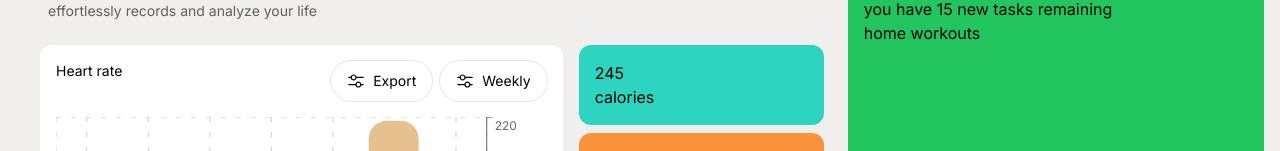
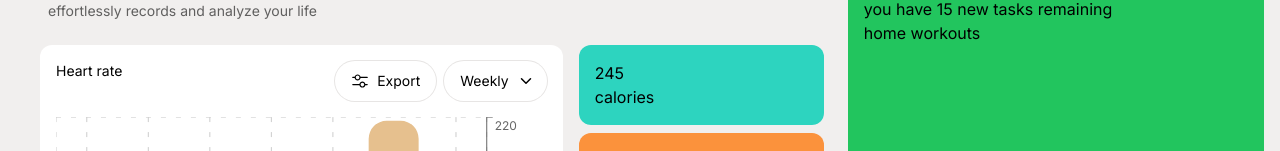
Before and after one commit to draken250/M.R.th, a React (Vite) app: page /#/ in a window 1280 px wide. Shown: the part 131-282 px from the top of the page. Built offline with nearby package versions, Linux system fonts and the light colour scheme.

Commit message:
Stalker-commit: src/Pages/Overview.jsx

```diff
--- a/src/Pages/Overview.jsx
+++ b/src/Pages/Overview.jsx
@@ -4,6 +4,7 @@ import Topbar from "../Components/Topbar";
 import Rightbar from "../Components/Rightbar";
 import Statistics from "../Components/Statistics";
 import { RxMixerHorizontal } from "react-icons/rx";
+import { LuChevronDown } from "react-icons/lu";
 
 function Overview() {
   return (
@@ -28,9 +29,9 @@ function Overview() {
                         <RxMixerHorizontal className="text-lg" />
                         <span>Export</span>
                       </button>
-                      <button class="flex items-center justify-center gap-2 px-4 py-2.5 text-sm rounded-full ring-1 ring-stone-200 hover:bg-stone-200">
-                        <RxMixerHorizontal className="text-lg" />
+                      <button class="flex items-center justify-center gap-2 pl-4 pr-3 py-2.5 text-sm rounded-full ring-1 ring-stone-200 hover:bg-stone-200">
                         <span>Weekly</span>
+                        <LuChevronDown className="text-lg" />
                       </button>
                     </div>
                   </div>
```
